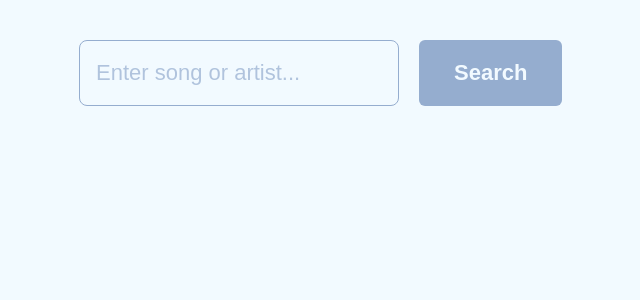
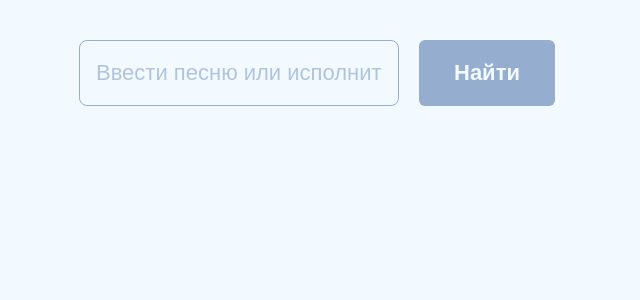
Before and after one commit to kurakinasv/genius-music-search, a React (Create React App) app: page / in a window 1280 px wide. Shown: the top 300 px of the page, without its empty margins (49-689 px from the left). Built offline with nearby package versions, Linux system fonts and the light colour scheme.

Commit message:
translated input and icon names

```diff
--- a/package.json
+++ b/package.json
@@ -37,8 +37,8 @@
     "build": "react-app-rewired build",
     "test": "react-app-rewired test",
     "eject": "react-app-rewired eject",
-    "lint": "eslint './src/**/*.{ts,tsx}'",
-    "lint:fix": "eslint './src/**/*.{ts,tsx}' --fix"
+    "lint": "eslint \"./src/**/*.{ts,tsx}\"",
+    "lint:fix": "eslint \"./src/**/*.{ts,tsx}\" --fix"
   },
   "eslintConfig": {
     "extends": [
--- a/src/pages/ArtistPage/ArtistPage.tsx
+++ b/src/pages/ArtistPage/ArtistPage.tsx
@@ -72,7 +72,7 @@ const ArtistPage: React.FC = () => {
                     <NamedIcon
                       children={<FollowersIcon />}
                       name={String(followers_count)}
-                      title="Followers on Genius"
+                      title="Подписчиков на Genius"
                     />
                   )}
                 </div>
--- a/src/pages/SearchPage/SearchPage.tsx
+++ b/src/pages/SearchPage/SearchPage.tsx
@@ -54,11 +54,11 @@ const SearchPage: React.FC = () => {
           value={value}
           onChange={inputHandler}
           onKeyUp={onEnterPress}
-          placeholder="Enter song or artist..."
+          placeholder="Ввести песню или исполнителя..."
           disabled={musicStore.isLoading}
         />
         <button onClick={clickHandler} disabled={musicStore.isLoading}>
-          Search
+          Найти
         </button>
       </div>
 
--- a/src/pages/SongPage/SongPage.tsx
+++ b/src/pages/SongPage/SongPage.tsx
@@ -93,7 +93,7 @@ const SongPage: React.FC = () => {
                     <NamedIcon
                       children={<ReleaseDateIcon />}
                       name={date}
-                      title="Release Date"
+                      title="Дата выхода"
                     />
                   )}
 
@@ -101,7 +101,7 @@ const SongPage: React.FC = () => {
                     <NamedIcon
                       children={<AlbumIcon />}
                       name={album.name}
-                      title="Album Name"
+                      title="Название альбома"
                     />
                   )}
 
@@ -109,7 +109,7 @@ const SongPage: React.FC = () => {
                     <NamedIcon
                       children={<ViewsIcon />}
                       name={String(stats.pageviews)}
-                      title="Pageviews on Genius"
+                      title="Просмотров на Genius"
                     />
                   )}
 
@@ -117,7 +117,7 @@ const SongPage: React.FC = () => {
                     <NamedIcon
                       children={<AnnotationsIcon />}
                       name={String(annotationCount)}
-                      title="Annotations on Genius"
+                      title="Аннотаций на Genius"
                     />
                   )}
                 </div>
```
